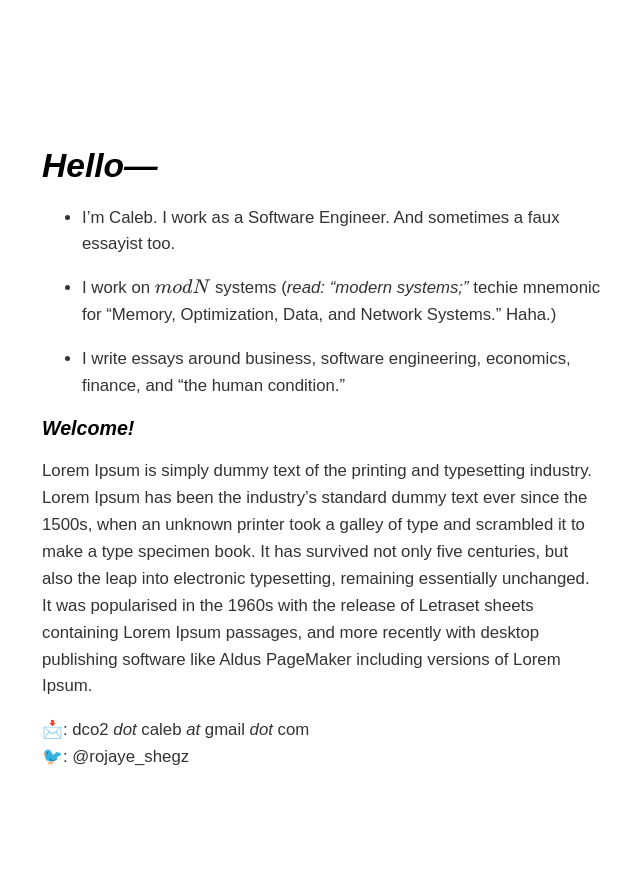
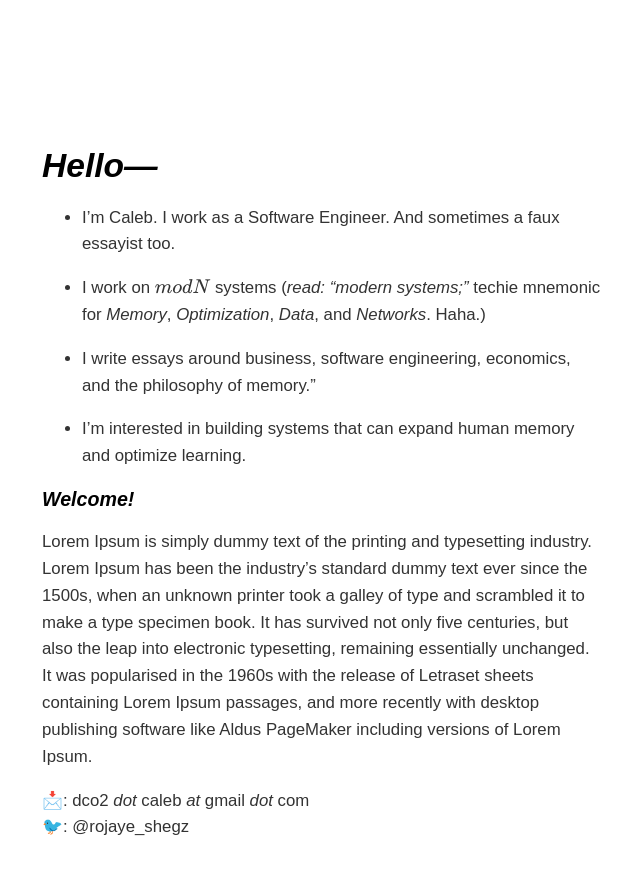
Before and after one commit to dCO2/rococo, a Jekyll site: the page built from index.md, in a window 1280 px wide. Shown: the top 875 px of the page, without its empty margins (334-974 px from the left). Built offline with Jekyll 4.4.1, drawn with Linux system fonts in a browser that asks for light colours; some web fonts are replaced; formulas are drawn with MathJax 3.

Commit message:
Update index.md

```diff
--- a/index.md
+++ b/index.md
@@ -9,9 +9,11 @@ title: Home
 # _Hello—_
 - I'm Caleb. I work as a Software Engineer. And sometimes a faux essayist too.
 
-- I work on \\(modN\\) systems (_read: "modern systems;"_ techie mnemonic for "Memory, Optimization, Data, and Network Systems." Haha.)
+- I work on \\(modN\\) systems (_read: "modern systems;"_ techie mnemonic for _Memory_, _Optimization_, _Data_, and _Networks_. Haha.)
 
-- I write essays around business, software engineering, economics, finance, and "the human condition."
+- I write essays around business, software engineering, economics, and the philosophy of memory."
+
+- I'm interested in building systems that can expand human memory and optimize learning.
 
 ### _Welcome!_
 Lorem Ipsum is simply dummy text of the printing and typesetting industry. Lorem Ipsum has been the industry's standard dummy text ever since the 1500s, when an unknown printer took a galley of type and scrambled it to make a type specimen book. It has survived not only five centuries, but also the leap into electronic typesetting, remaining essentially unchanged. It was popularised in the 1960s with the release of Letraset sheets containing Lorem Ipsum passages, and more recently with desktop publishing software like Aldus PageMaker including versions of Lorem Ipsum.
```
